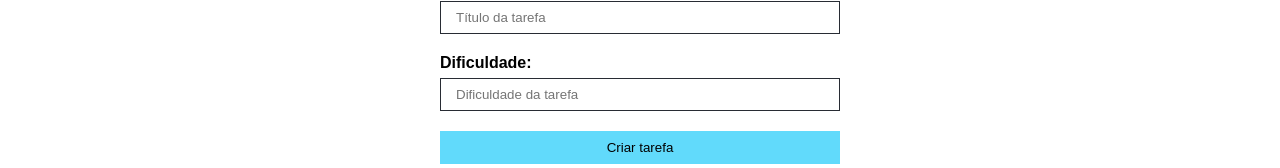
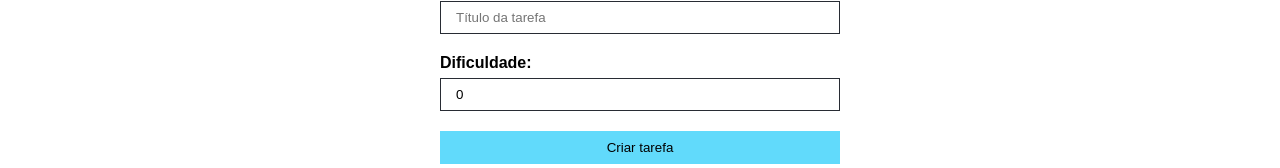
Before and after one commit to henrikpoa/react-typescript, a React (Create React App) app: page / in a window 1280 px wide. Shown: the part 172-340 px from the top of the page. Built offline with nearby package versions, Linux system fonts and the light colour scheme.

Commit message:
add addTaskHandler, handleChange

```diff
--- a/src/App.tsx
+++ b/src/App.tsx
@@ -1,21 +1,25 @@
-import React from 'react';
+import React, { useState } from 'react';
 import './App.css';
 import Header from './components/Header';
 import Footer from './components/Footer';
 import styles from './App.module.css';
 import TaskForm from './components/Taskform';
 import Tasklist from './components/Tasklist';
+import { ITask } from './interfaces/Task';
 
 
 
 function App() {
+
+  const [taskList, setTaskList] = useState<ITask[]>([])
+
   return (
     <div>
       <Header />
       <main className={styles.main}>
         <div>
           <h2>O que você vai fazer hoje?</h2>
-          <TaskForm btnText='Criar tarefa'/>
+          <TaskForm btnText='Criar tarefa' taskList={taskList} setTaskList={setTaskList} />
         </div>
         <div>
           <h2>Suas tarefas:</h2>
--- a/src/components/Taskform.tsx
+++ b/src/components/Taskform.tsx
@@ -1,20 +1,57 @@
-import React from 'react'
+import React, {useState, ChangeEvent, FormEvent, useEffect} from 'react'
 import styles from './Taskform.module.css'
+import { ITask } from '../interfaces/Task';
 
 type Props = {
     btnText: string
+    taskList: ITask[]
+    setTaskList?: React.Dispatch<React.SetStateAction<ITask[]>>
 }
 
-const TaskForm = ({btnText}: Props) => {
+const TaskForm = ({btnText, taskList, setTaskList}: Props) => {
+    const [id, setId] = useState<number>(0)
+    const [title, setTitle] = useState<string>("")
+    const [difficulty, setDifficulty] = useState<number>(0)
+
+    const addTaskHandler = (e: FormEvent<HTMLFormElement>) => {
+        e.preventDefault()
+        const id = Math.floor(Math.random() * 1000)
+        const newTask: ITask = {id, title, difficulty}
+
+        setTaskList!([...taskList, newTask])
+        setTitle("")
+        setDifficulty(0)
+    }
+
+    const handleChange = (e: ChangeEvent<HTMLInputElement>) => {
+        if(e.target.name === "title"){
+            setTitle(e.target.value)
+        }else{
+            setDifficulty(parseInt(e.target.value))
+        }
+    }
+
   return (
-    <form className={styles.form}>
+    <form onSubmit={addTaskHandler} className={styles.form}>
         <div className={styles.input_container}>
             <label htmlFor="title">Título</label>
-            <input type="text" name='title' placeholder='Título da tarefa' />
+            <input
+                type="text"
+                name='title'
+                placeholder='Título da tarefa'
+                onChange={handleChange}
+                value={title}
+                 />
         </div>
         <div className={styles.input_container}>
             <label htmlFor="difficulty">Dificuldade:</label>
-            <input type="text" name='difficulty' placeholder='Dificuldade da tarefa' />
+            <input
+                type="text"
+                name='difficulty'
+                placeholder='Dificuldade da tarefa'
+                onChange={handleChange}
+                value={difficulty}
+                 />
         </div>
         <input type="submit" value={btnText} />
     </form>
--- /dev/null
+++ b/src/interfaces/Task.ts
@@ -0,0 +1,5 @@
+export interface ITask{
+    id: number
+    title: string
+    difficulty: number
+}
```
